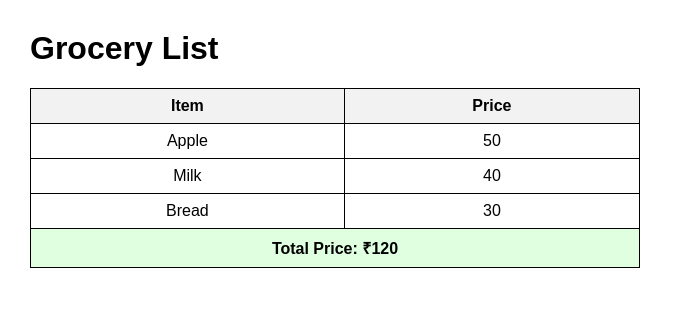
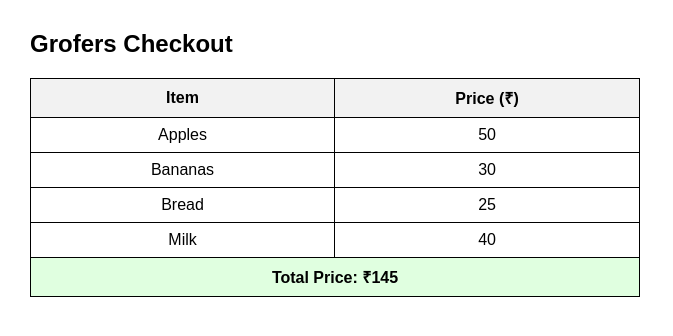
Before and after one commit to acciojob/grofers-checkout-Prakashsingh22, a website: page main.html in a window 1280 px wide. Shown: the whole page, without its empty margins (0-673 px from the left). Drawn offline with Linux system fonts and the light colour scheme.

Commit message:
created a submission

```diff
--- a/main.html
+++ b/main.html
@@ -8,24 +8,28 @@
 
 <body>
     <!-- the entire body must be written by student -->
-	 <h1>Grocery List</h1>
+	 <h2>Grofers Checkout</h2>
 
   <table id="groceryTable">
     <tr>
       <th>Item</th>
-      <th>Price</th>
+      <th>Price (₹)</th>
     </tr>
     <tr class="item">
-      <td>Apple</td>
+      <td>Apples</td>
       <td class="prices" contenteditable="true">50</td>
+    </tr>
+    <tr class="item">
+      <td>Bananas</td>
+      <td class="prices" contenteditable="true">30</td>
+    </tr>
+    <tr class="item">
+      <td>Bread</td>
+      <td class="prices" contenteditable="true">25</td>
     </tr>
     <tr class="item">
       <td>Milk</td>
       <td class="prices" contenteditable="true">40</td>
-    </tr>
-    <tr class="item">
-      <td>Bread</td>
-      <td class="prices" contenteditable="true">30</td>
     </tr>
   </table>
 
--- a/script.js
+++ b/script.js
@@ -1,35 +1,35 @@
 function calculateTotal() {
-      // Remove any existing total row before recalculating
+      // Remove existing total row (if already added)
       const existingTotal = document.querySelector('.total-row');
       if (existingTotal) existingTotal.remove();
 
-      // Select all price cells
+      // Get all prices
       const prices = document.querySelectorAll('.prices');
       let total = 0;
 
-      // Add up all prices
+      // Sum all numeric price values
       prices.forEach(priceCell => {
         const value = parseFloat(priceCell.textContent) || 0;
         total += value;
       });
 
-      // Create new row and cell for total
-      const table = document.getElementById('groceryTable');
+      // Create a new row for total
       const totalRow = document.createElement('tr');
       totalRow.classList.add('total-row');
 
       const totalCell = document.createElement('td');
-      totalCell.colSpan = 2;
+      totalCell.colSpan = 2; // single cell across both columns
       totalCell.textContent = `Total Price: ₹${total}`;
 
+      // Append new row to table
       totalRow.appendChild(totalCell);
-      table.appendChild(totalRow);
+      document.getElementById('groceryTable').appendChild(totalRow);
     }
 
-    // Run once on load
+    // Initial total calculation
     calculateTotal();
 
-    // Recalculate whenever a price cell changes
+    // Recalculate whenever a price changes
     document.querySelectorAll('.prices').forEach(cell => {
       cell.addEventListener('input', calculateTotal);
     });
```
